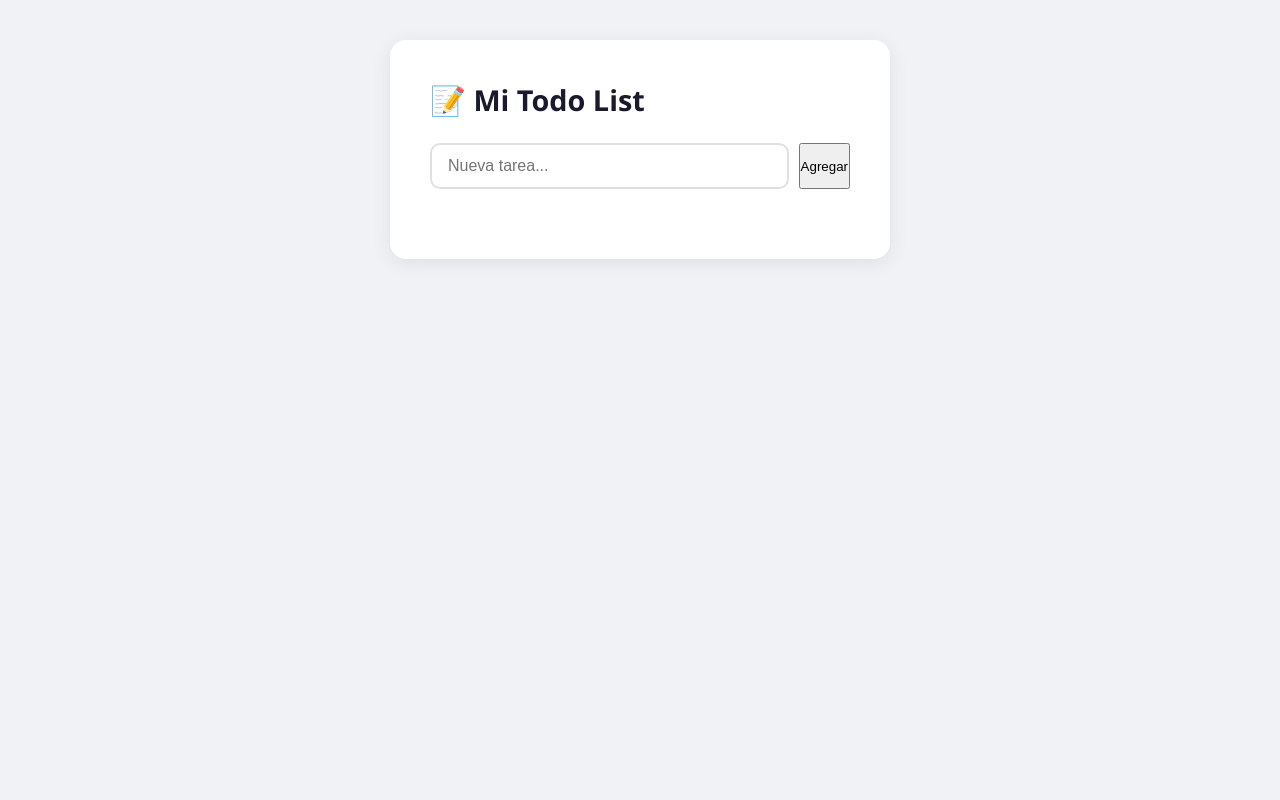
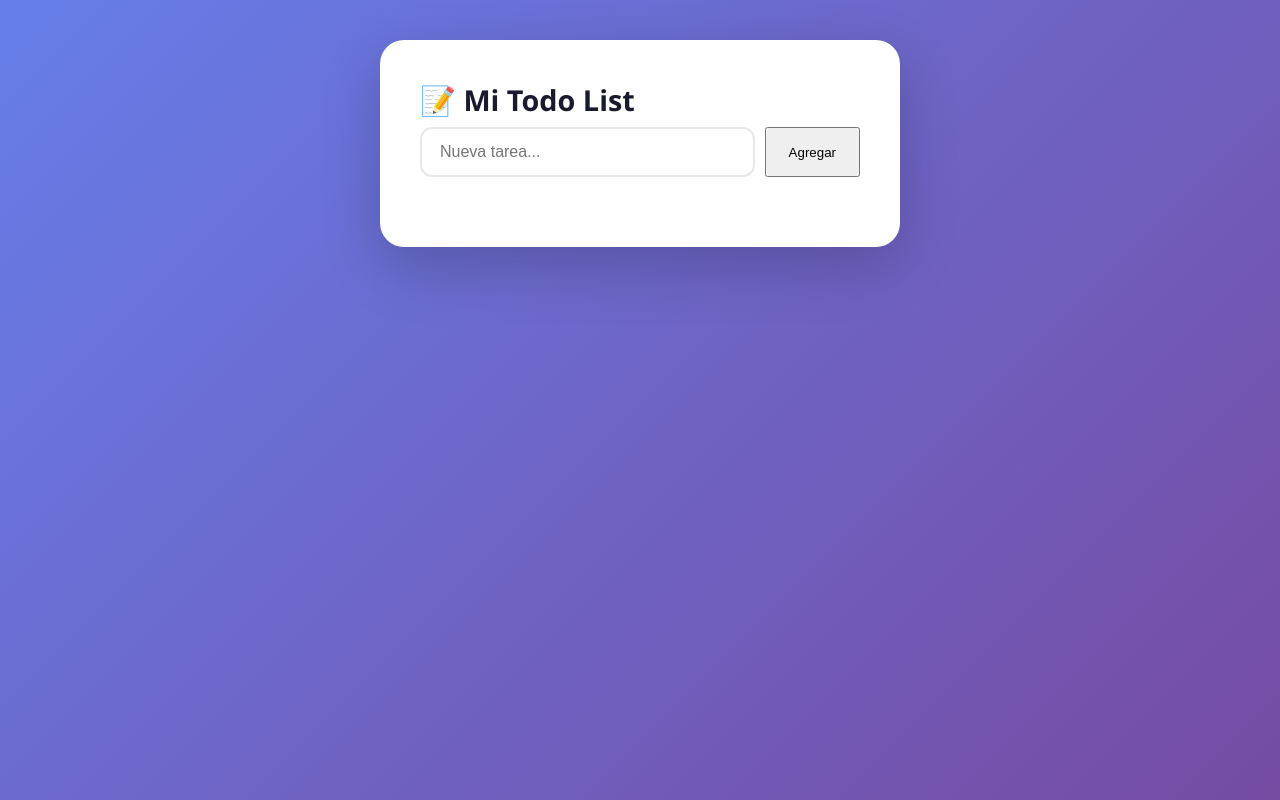
Before and after one commit to dc-crypto/cotizador-pyme, a Flask app: page / in a window 1280 px wide. Run offline with Flask 3, Linux system fonts and the light colour scheme; data that the repository does not hold is empty.

Commit message:
diseño profesional

```diff
--- a/static/style.css
+++ b/static/style.css
@@ -6,27 +6,35 @@
 
 body {
     font-family: 'Segoe UI', sans-serif;
-    background: #f0f2f5;
+    background: linear-gradient(135deg, #667eea 0%, #764ba2 100%);
     min-height: 100vh;
     display: flex;
     justify-content: center;
+    align-items: flex-start;
     padding: 40px 20px;
 }
 
 .container {
     background: white;
-    border-radius: 16px;
+    border-radius: 24px;
     padding: 40px;
     width: 100%;
-    max-width: 500px;
-    box-shadow: 0 4px 20px rgba(0,0,0,0.08);
+    max-width: 520px;
+    box-shadow: 0 20px 60px rgba(0,0,0,0.2);
     height: fit-content;
 }
 
 h1 {
     font-size: 1.8rem;
-    margin-bottom: 24px;
     color: #1a1a2e;
+    margin-bottom: 8px;
+    font-weight: 700;
+}
+
+.subtitulo {
+    color: #888;
+    font-size: 0.9rem;
+    margin-bottom: 30px;
 }
 
 form {
@@ -37,10 +45,20 @@ form {
 
 input[type="text"] {
     flex: 1;
-    padding: 12px 16px;
-    border: 2px solid #e0e0e0;
-    border-radius: 10px;
+    padding: 14px 18px;
+    border: 2px solid #e8e8e8;
+    border-radius: 12px;
     font-size: 1rem;
     outline: none;
-    transition: border 0.2s;
+    transition: all 0.2s;
+    color: #333;
 }
+
+input[type="text"]:focus {
+    border-color: #667eea;
+    box-shadow: 0 0 0 3px rgba(102,126,234,0.15);
+}
+
+button {
+    padding: 14px 22px;
+    backgr
```
